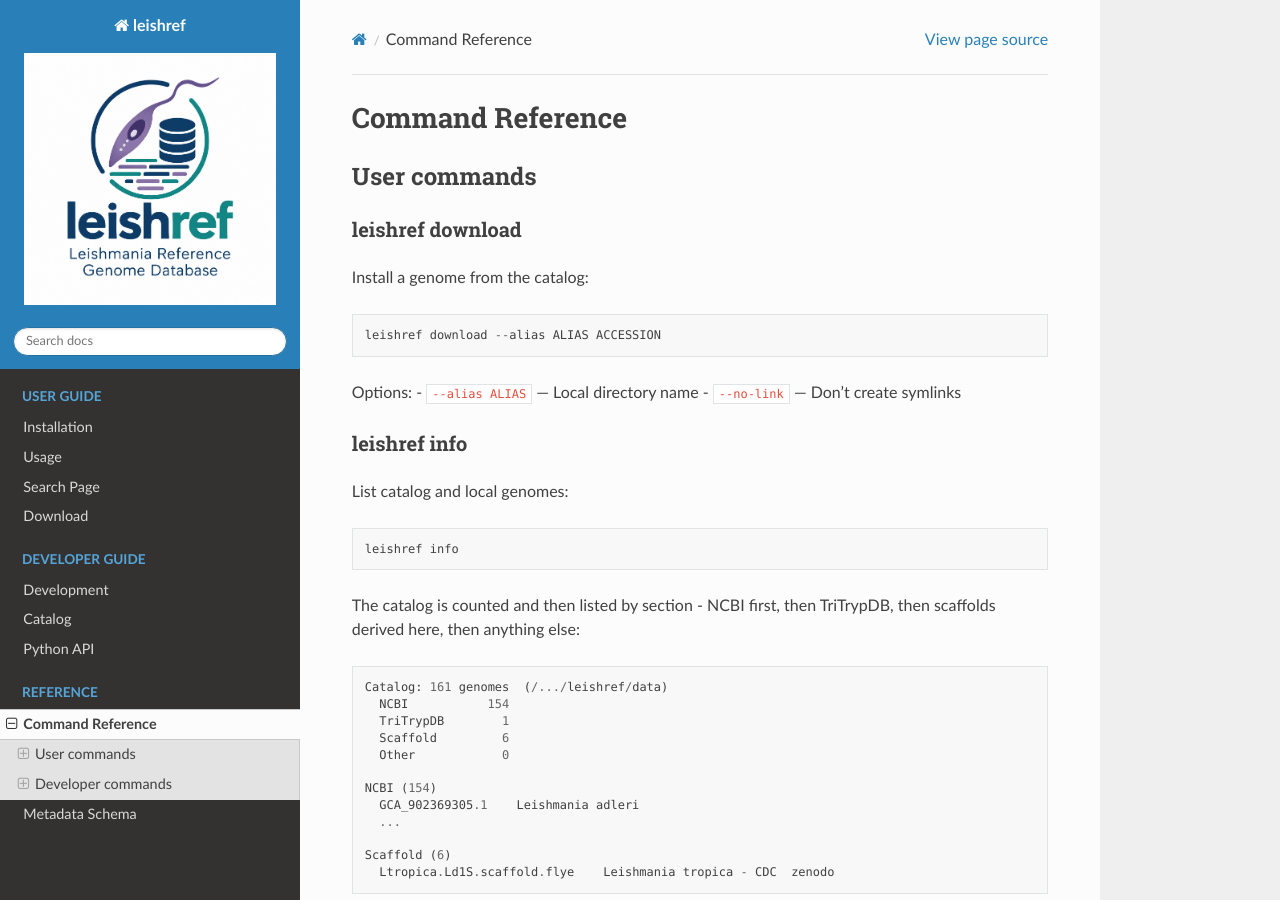
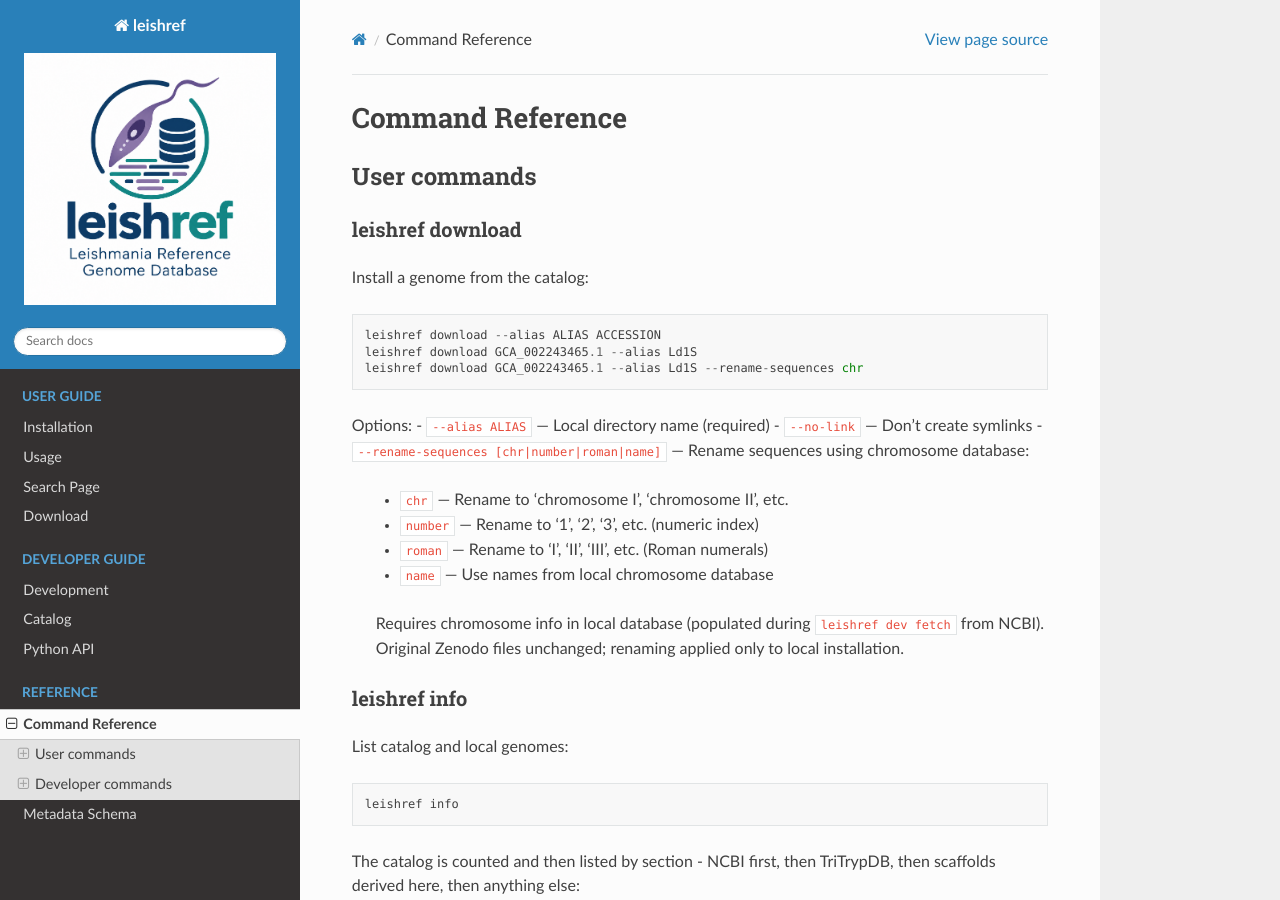
Before and after one commit to cokelaer/leishref, a Sphinx documentation site: the page built from docs/commands.rst, in a window 1280 px wide and 900 px high. Built offline with Sphinx 7.4.7 and the Read the Docs theme 3.1.0, drawn with Linux system fonts in a browser that asks for light colours.

Commit message:
Document --rename-sequences option for download command
Explain available flavors and that chromosome info comes from local
database populated during 'leishref dev fetch'. Note that original
Zenodo files are unchanged; renaming only applies to local installation.

```diff
--- a/docs/commands.rst
+++ b/docs/commands.rst
@@ -10,10 +10,21 @@ leishref download
 Install a genome from the catalog::
 
     leishref download --alias ALIAS ACCESSION
+    leishref download GCA_002243465.1 --alias Ld1S
+    leishref download GCA_002243465.1 --alias Ld1S --rename-sequences chr
 
 Options:
-- ``--alias ALIAS`` — Local directory name
+- ``--alias ALIAS`` — Local directory name (required)
 - ``--no-link`` — Don't create symlinks
+- ``--rename-sequences [chr|number|roman|name]`` — Rename sequences using chromosome database:
+
+  * ``chr`` — Rename to 'chromosome I', 'chromosome II', etc.
+  * ``number`` — Rename to '1', '2', '3', etc. (numeric index)
+  * ``roman`` — Rename to 'I', 'II', 'III', etc. (Roman numerals)
+  * ``name`` — Use names from local chromosome database
+
+  Requires chromosome info in local database (populated during ``leishref dev fetch`` from NCBI).
+  Original Zenodo files unchanged; renaming applied only to local installation.
 
 leishref info
 ~~~~~~~~~~~~~
```
